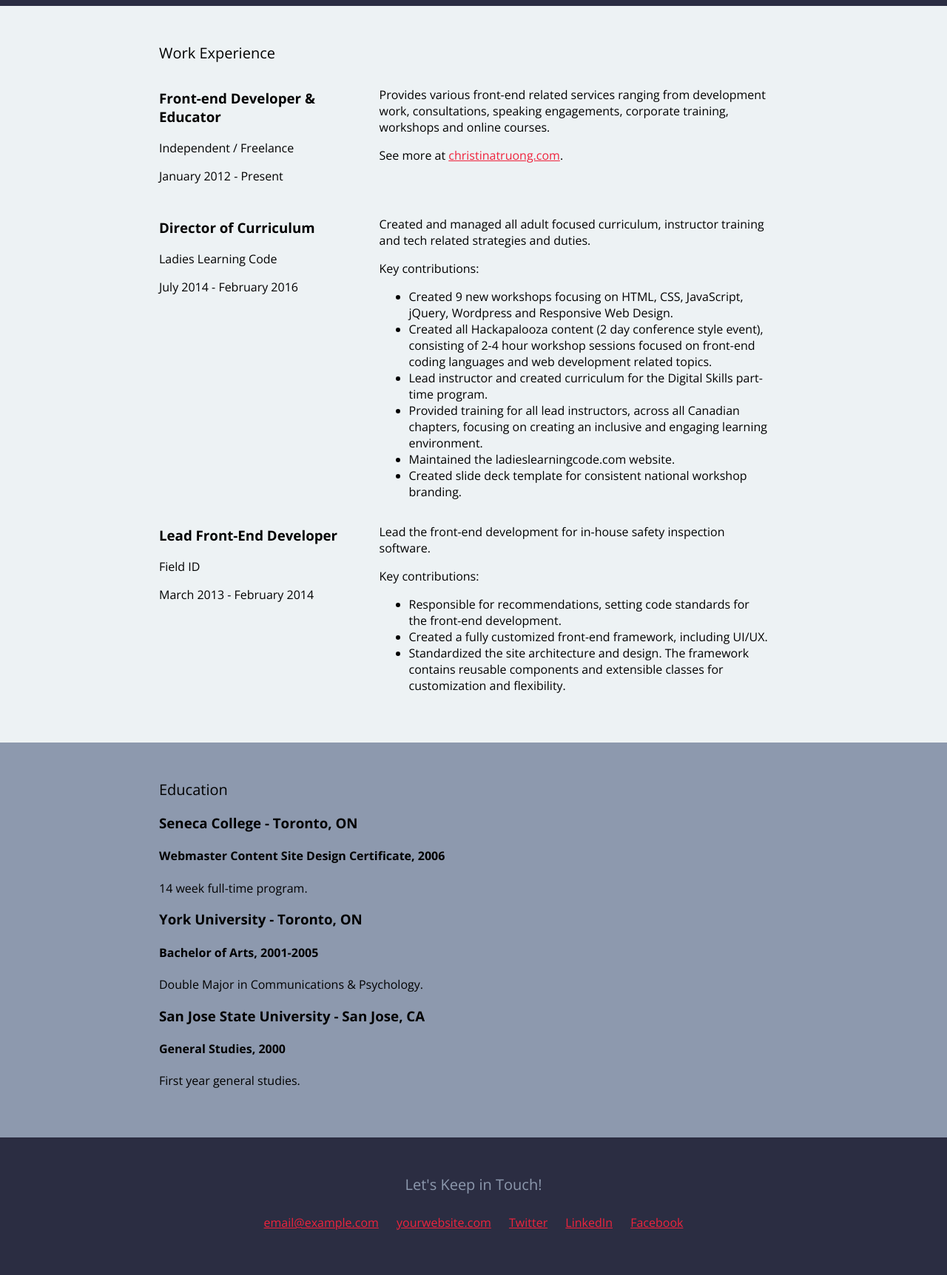
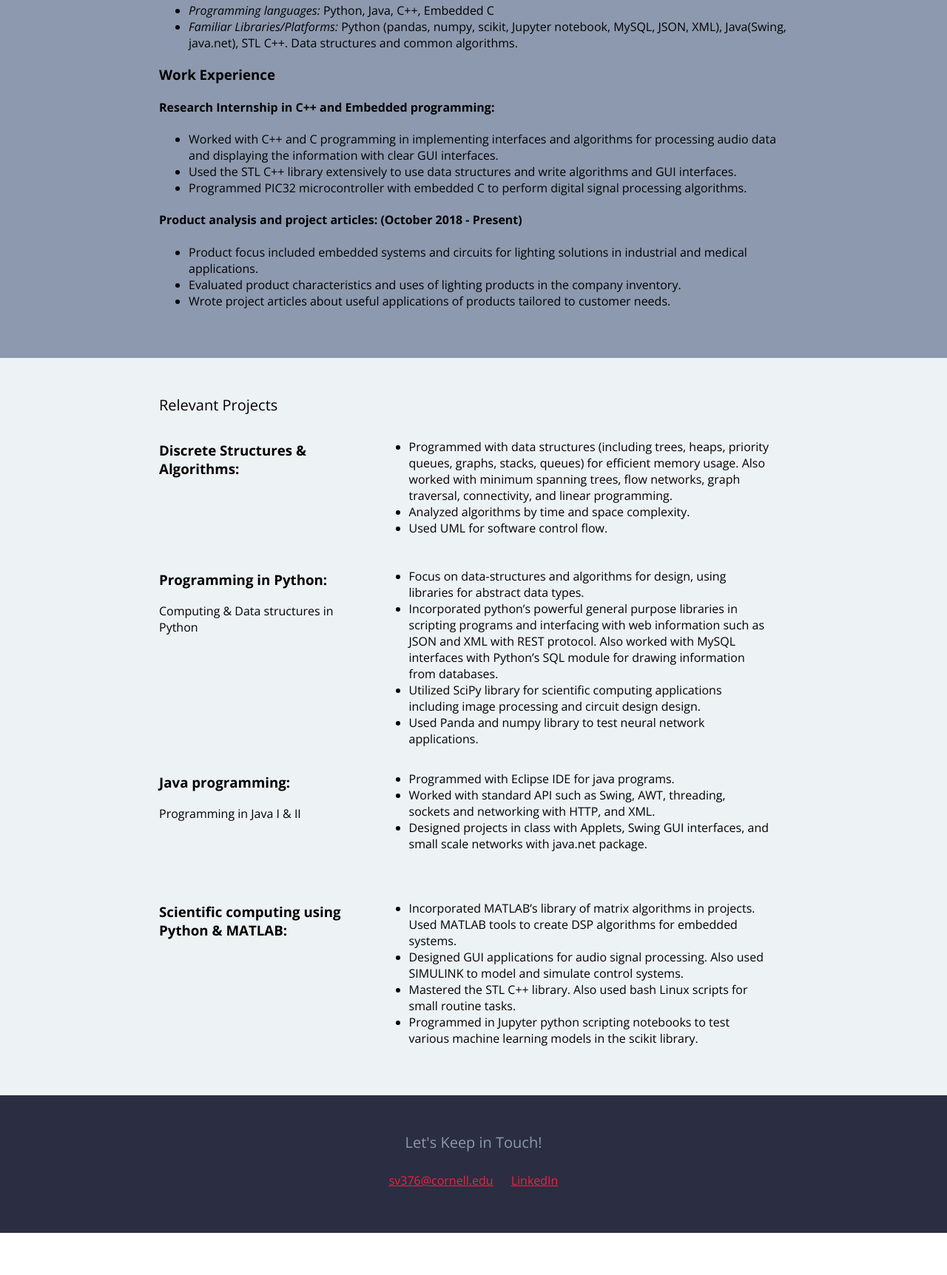
Before and after one commit to srikrishnaa423/my_website_srikrishnaa423_tk, a plain HTML site: page index.html in a window 1280 px wide. Shown: the part 574-2298 px from the top of the page at 74% size. After the commit the page ends 2241 px from the top, so only its background shows below. Drawn offline with nearby package versions, Linux system fonts and the light colour scheme.

Commit message:
Added resume details

```diff
--- a/css/styles.css
+++ b/css/styles.css
@@ -68,10 +68,10 @@ header {
   /*text-align: center;*/
 }
 .profile-img {
-  /*width: 300px;*/
+  width: 210px;
   border-radius: 50%;
-  /*float: left;*/
-  /*margin-right: 30px;*/
+  /* float: left;
+  margin-right: 30px; */
 }
 
 /* Footer styles only */
@@ -87,13 +87,13 @@ footer {
 
 /* Work Experience
 ------------------------------------*/
-.work {
+.projects {
     background: #EDF2F4;
 }
 
 
 /* Education
 ------------------------------------*/
-.education {
+.education_work {
     background: #8D99AE;
 }
--- a/index.html
+++ b/index.html
@@ -11,92 +11,116 @@
     <!-- // Intro -->
     <header>
         <div class="content-wrap">
-            <img class="profile-img column-narrow" src="images/my_picture.png" alt="Srikrishnaa Vadivel">
+            <img class="profile-img column-narrow" src="docs/images/my_picture.png" alt="Srikrishnaa Vadivel">
 
             <div class="column-wide">
               <h1>Srikrishnaa Vadivel</h1>
               <!-- <h2>Masters ECE graduate </h2> -->
-              <p>As a developer, I am passionate about designing modular, scable, and maintainable code in python & java and GIT with good implementations of data structures and algorithms!!! </p>
+              <p>I am passionate about designing modular, scable, and maintainable code in Python, Java and Git with good implementations of data structures and algorithms.</p>
+              <h3>Education</h3>
+              <p>Cornell University, M.Eng Electrical & Computer Engineering (May ‘18)</p>
+              <p>GPA: 3.55</p>
+              <p>Cornell University, B.S  Electrical & Computer Engineering (May ‘18)</p>
+              <p>GPA: 3.65</p>
             </div>
         </div>
     </header>
 
     <main>
-        <!-- // Work Experience -->
-        <section class="work">
+        <!-- // Education, Technologies, Work Experience -->
+        <section class="education_work">
             <div class="content-wrap">
-                <h2>Work Experience</h2>
+
+                <!-- // Software platforms -->
+                <h3> Software & Platforms </h3>
+                <ul>
+                  <li><i>Programming languages: </i>Python, Java, C++, Embedded C</li>
+                  <li><i>Familiar Libraries/Platforms: </i>Python (pandas, numpy, scikit, Jupyter notebook, MySQL, JSON, XML), Java(Swing, java.net), STL C++. Data structures and common algorithms. </li>
+                </ul>
+
+                <!-- // Work Experience -->
+                <h3>Work Experience</h3>
+                <h4> Research Internship in C++ and Embedded programming: </h4>
+                <ul>
+                  <li>Worked with C++ and C programming in implementing interfaces and algorithms for processing audio data and displaying the information with clear GUI interfaces. </li>
+                  <li>Used the STL C++ library extensively to use data structures and write algorithms and GUI interfaces.</li>
+                  <li>Programmed PIC32 microcontroller with embedded C to perform digital signal processing algorithms.</li>
+                </ul>
+
+                <h4> Product analysis and project articles:  (October 2018 - Present)</h4>
+                <ul>
+                  <li>Product focus included embedded systems and circuits for lighting solutions in industrial and medical applications.</li>
+                  <li>Evaluated product characteristics and uses of lighting products in the company inventory.</li>
+                  <li>Wrote project articles about useful applications of products tailored to customer needs.</li>
+                </ul>
+            </div>
+        </section>
+
+
+        <!-- // Work Experience & Education -->
+        <section class="projects">
+            <div class="content-wrap">
+                <h2>Relevant Projects</h2>
 
                 <!-- Job Details: copy this block to add more positions. -->
                 <div class="column-narrow">
-                    <h3>Front-end Developer & Educator</h3>
-                    <p>Independent / Freelance</p>
-                    <p>January 2012 - Present</p>
+                    <h3>Discrete Structures & Algorithms:</h3>
+                    <p></p>
                 </div>
                 <div class="column-wide">
-                  <p>Provides various front-end related services ranging from development work, consultations, speaking engagements, corporate training, workshops and online courses.</p>
-                  <p>See more at <a href="http://christinatruong.com">christinatruong.com</a>.</p>
+                    <ul>
+                      <li>Programmed with data structures (including trees, heaps, priority queues, graphs, stacks, queues) for efficient memory usage. Also worked with minimum spanning trees, flow networks, graph traversal, connectivity, and linear programming.  </li>
+                      <li>Analyzed algorithms by time and space complexity. </li>
+                      <li>Used UML for software control flow.</li>
+                    </ul>
+
                 </div>
 
-                <!-- Job Details -->
+                <!-- Job Details: copy this block to add more positions. -->
                 <div class="column-narrow">
-                    <h3>Director of Curriculum</h3>
-                    <p>Ladies Learning Code</p>
-                    <p>July 2014 - February 2016</p>
+                    <h3>Programming in Python:  </h3>
+                    <p>Computing & Data structures in Python </p>
                 </div>
-
                 <div class="column-wide">
-                    <p>Created and managed all adult focused curriculum, instructor training and tech related strategies and duties.</p>
-
-                    <p>Key contributions:</p>
                     <ul>
-                        <li>Created 9 new workshops focusing on HTML, CSS, JavaScript, jQuery, Wordpress and Responsive Web Design.</li>
-                        <li>Created all Hackapalooza content (2 day conference style event), consisting of 2-4 hour workshop sessions focused on front-end coding languages and web development related topics.</li>
-                        <li>Lead instructor and created curriculum for the Digital Skills part-time program.</li>
-                        <li>Provided training for all lead instructors, across all Canadian chapters, focusing on creating an inclusive and engaging learning environment.</li>
-                        <li>Maintained the ladieslearningcode.com website.</li>
-                        <li>Created slide deck template for consistent national workshop branding.</li>
+                      <li>Focus on data-structures and algorithms for design, using libraries for abstract data types. </li>
+                      <li>Incorporated python’s powerful general purpose libraries in scripting programs and interfacing with web information such as JSON and XML with REST protocol. Also worked with MySQL interfaces with Python’s SQL module for drawing information from databases. </li>
+                      <li>Utilized SciPy library for scientific computing applications including image processing and circuit design design. </li>
+                      <li>Used Panda and numpy library to test neural network applications.</li>
                     </ul>
                 </div>
 
-                <!-- Job Details -->
+                <!-- Job Details: copy this block to add more positions. -->
                 <div class="column-narrow">
-                    <h3>Lead Front-End Developer</h3>
-                    <p>Field ID</p>
-                    <p>March 2013 - February 2014</p>
+                    <h3>Java programming: </h3>
+                    <p>  Programming in Java I & II </p>
                 </div>
                 <div class="column-wide">
-                    <p>Lead the front-end development for in-house safety inspection software.</p>
-                    <p>Key contributions:</p>
                     <ul>
-                        <li>Responsible for recommendations, setting code standards for the front-end development.</li>
-                        <li>Created a fully customized front-end framework, including UI/UX.</li>
-                        <li>Standardized the site architecture and design. The framework contains reusable components and extensible classes for customization and flexibility.</li>
+                      <li>Programmed with Eclipse IDE for java programs.</li>
+                      <li>Worked with standard API such as Swing, AWT, threading, sockets and networking with HTTP, and XML.	</li>
+                      <li>Designed projects in class with Applets, Swing GUI interfaces, and small scale networks with java.net package. </li>
+                    </ul>
+                </div>
+
+                <!-- Job Details: copy this block to add more positions. -->
+                <div class="column-narrow">
+                    <h3>Scientific computing using Python & MATLAB:  </h3>
+                    <p></p>
+                </div>
+                <div class="column-wide">
+                    <ul>
+                      <li>Incorporated MATLAB’s library of matrix algorithms in projects. Used MATLAB tools to create DSP algorithms for embedded systems.</li>
+                      <li>Designed GUI applications for audio signal processing. Also used SIMULINK to model and simulate control systems. </li>
+                      <li>Mastered the STL C++ library. Also used bash Linux scripts for small routine tasks. </li>
+                      <li>Programmed in Jupyter python scripting notebooks to test various machine learning models in the scikit library. </li>
                     </ul>
                 </div>
             </div>
         </section>
 
 
-        <!-- // Education -->
-        <section class="education">
-            <div class="content-wrap">
-                <h2>Education</h2>
 
-                <!-- School details: copy this block to add more schools. -->
-                <h3>Seneca College - Toronto, ON</h3>
-                <h4>Webmaster Content Site Design Certificate, 2006</h4>
-                <p>14 week full-time program.</p>
-
-                <h3>York University - Toronto, ON</h3>
-                <h4>Bachelor of Arts, 2001-2005</h4>
-                <p>Double Major in Communications & Psychology.</p>
-
-                <h3>San Jose State University - San Jose, CA</h3>
-                <h4>General Studies, 2000</h4>
-                <p>First year general studies.</p>
-            </div>
-        </section>
     </main>
 
     <!-- // Footer & contact info -->
@@ -106,13 +130,10 @@
 
             <!-- Social media and contact links. Add or remove any networks. -->
             <div class="contact-info">
-                <a href="mailto:email@example.com">email@example.com</a>
-                <a href="http://yourwebsite.com">yourwebsite.com</a>
-                <a href="#">Twitter</a>
-                <a href="#">LinkedIn</a>
-                <a href="#">Facebook</a>
+                <a href="mailto:sv376@cornell.edu">sv376@cornell.edu</a>
+                <!-- <a href="http://yourwebsite.com">Projects</a> -->
+                <a href="https://www.linkedin.com/in/sri-krishnaa-ece-masters/">LinkedIn</a>
             </div>
-
         </div>
     </footer>
 </body>
```
Also changed, not shown: docs/images/christina-truong.png (renamed from images/christina-truong.png), docs/images/my_picture.png (renamed from images/my_picture.png).
